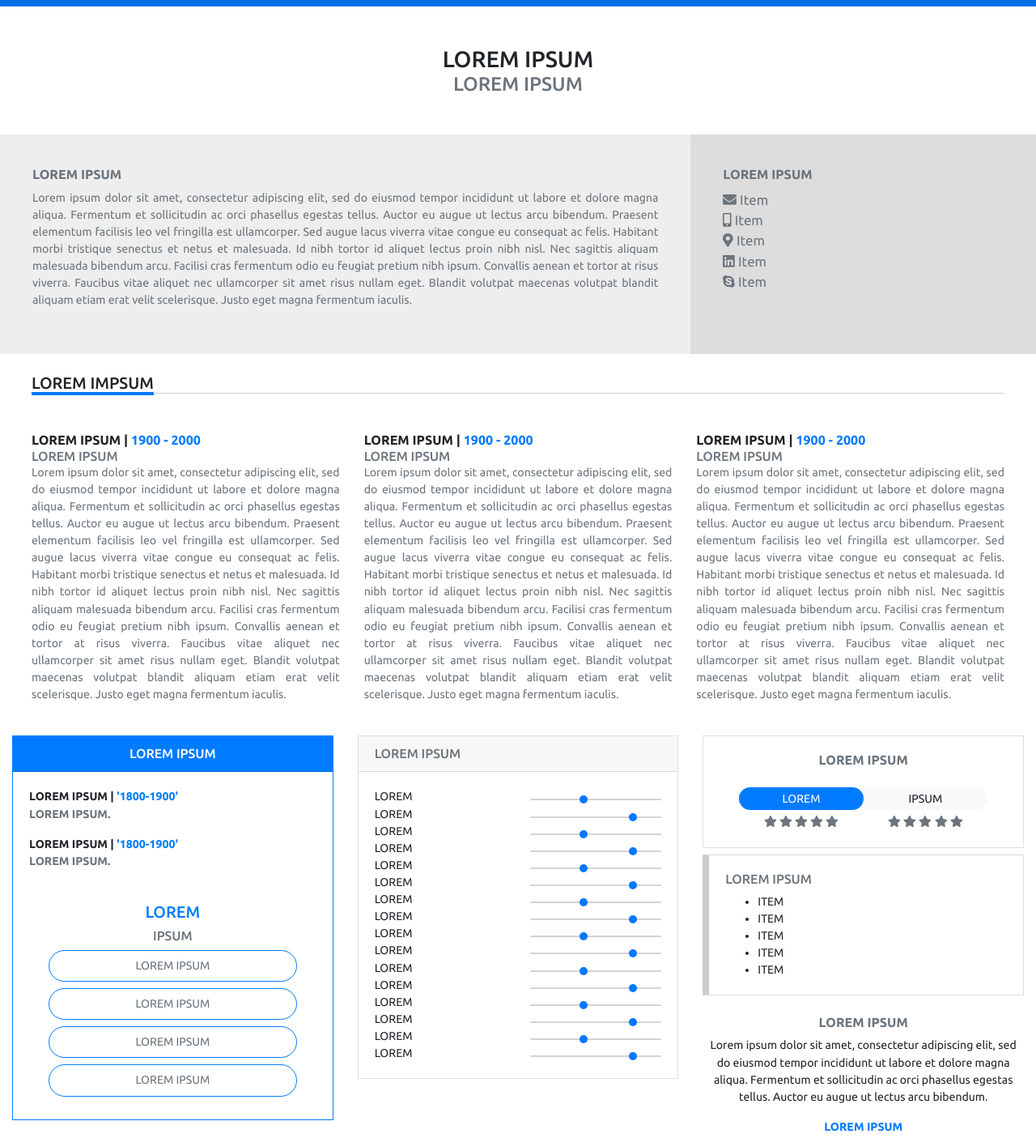
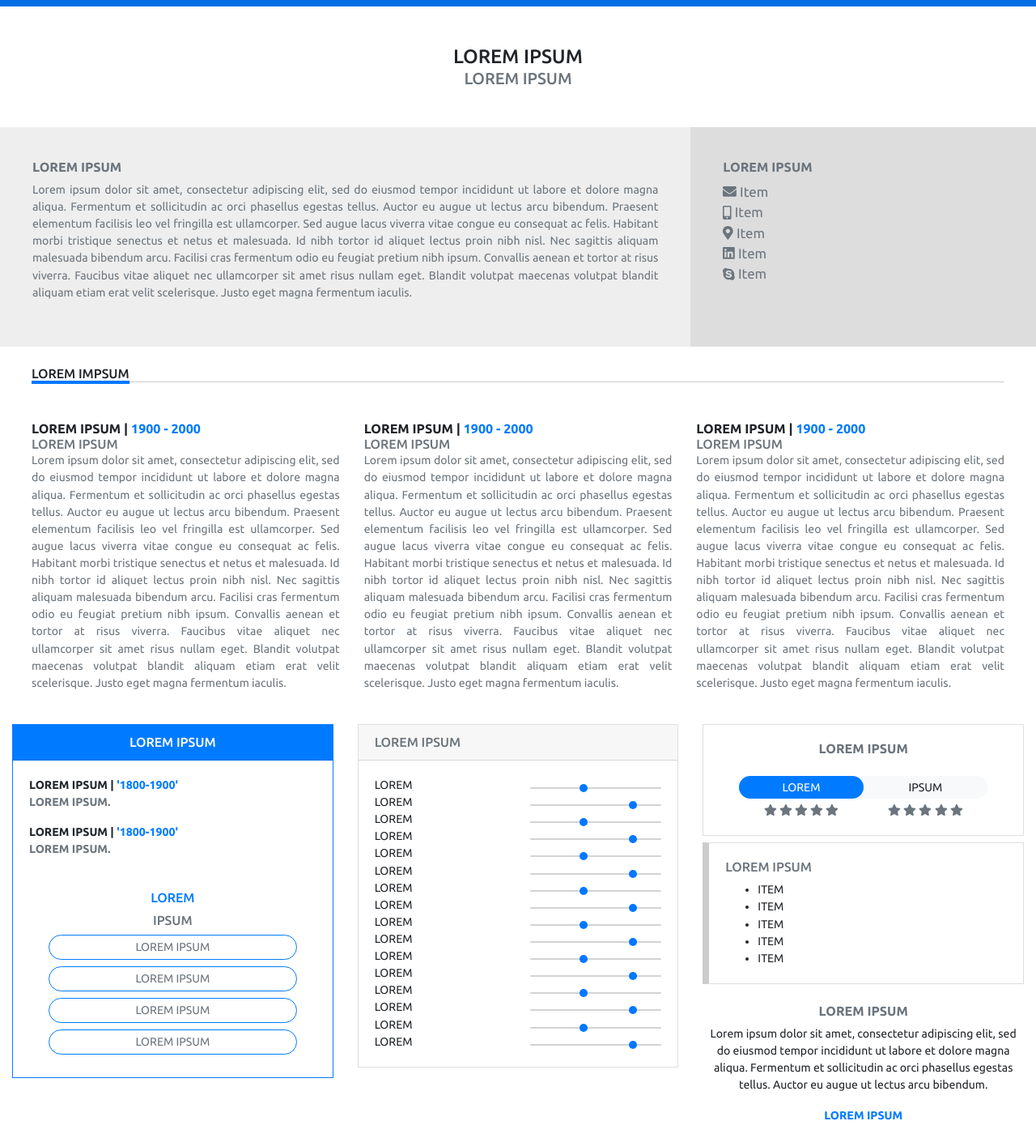
Before and after one commit to gurjao/curriculum, a website: page index.html in a window 1280 px wide. Shown: the whole page at 81% size. Drawn offline with nearby package versions, Linux system fonts and the light colour scheme.

Commit message:
Ajustes finos no layout

```diff
--- a/index.html
+++ b/index.html
@@ -103,8 +103,8 @@
 
 <body>
 	<hr class="my-0 bg-primary" style="border-top-width: 8px">
-	<h3 class="text-center text-uppercase mt-5 mb-0">Lorem ipsum</h3>
-	<h4 class="text-center text-uppercase text-muted mt-0 mb-5">Lorem ipsum</h4>
+	<h4 class="text-center text-uppercase mt-5 mb-0">Lorem ipsum</h3>
+	<h5 class="text-center text-uppercase text-muted mt-0 mb-5">Lorem ipsum</h4>
 	<div class="container-fluid">
 		<div class="row text-justify">
 			<div class="col-md-8 text-muted" style="background: #eee; padding: 40px;">
@@ -122,7 +122,7 @@
 				</ul>
 			</div>
 		</div>
-		<h5 class="m-4 text-uppercase" style="border-bottom: 1px solid #ccc;"><span style="border-bottom: 4px solid #07f;">Lorem impsum</span></h4>
+		<h6 class="m-4 text-uppercase" style="border-bottom: 1px solid #ccc;"><span style="border-bottom: 4px solid #07f;">Lorem impsum</span></h4>
 		<div class="row text-justify p-4">
 			<div class="col-md">
 				<h6 class="m-0 text-uppercase"><strong>Lorem ipsum | <span class="text-primary">1900 - 2000</span></strong></h6>
@@ -155,12 +155,12 @@
 						</p>
 					</div>
 					<div class="card-body text-center mx-4">
-						<h5 class="text-primary">Lorem</h5>
+						<h6 class="text-primary">Lorem</h6>
 						<h6 class="text-muted">Ipsum</h6>
-						<div class="border border-primary text-muted my-2 p-2 border-radius-24">Lorem ipsum</div>
-						<div class="border border-primary text-muted my-2 p-2 border-radius-24">Lorem ipsum</div>
-						<div class="border border-primary text-muted my-2 p-2 border-radius-24">Lorem ipsum</div>
-						<div class="border border-primary text-muted my-2 p-2 border-radius-24">Lorem ipsum</div>
+						<div class="border border-primary text-muted my-2 p-1 border-radius-24">Lorem ipsum</div>
+						<div class="border border-primary text-muted my-2 p-1 border-radius-24">Lorem ipsum</div>
+						<div class="border border-primary text-muted my-2 p-1 border-radius-24">Lorem ipsum</div>
+						<div class="border border-primary text-muted my-2 p-1 border-radius-24">Lorem ipsum</div>
 					</div>
 				</div>
 			</div>
```
